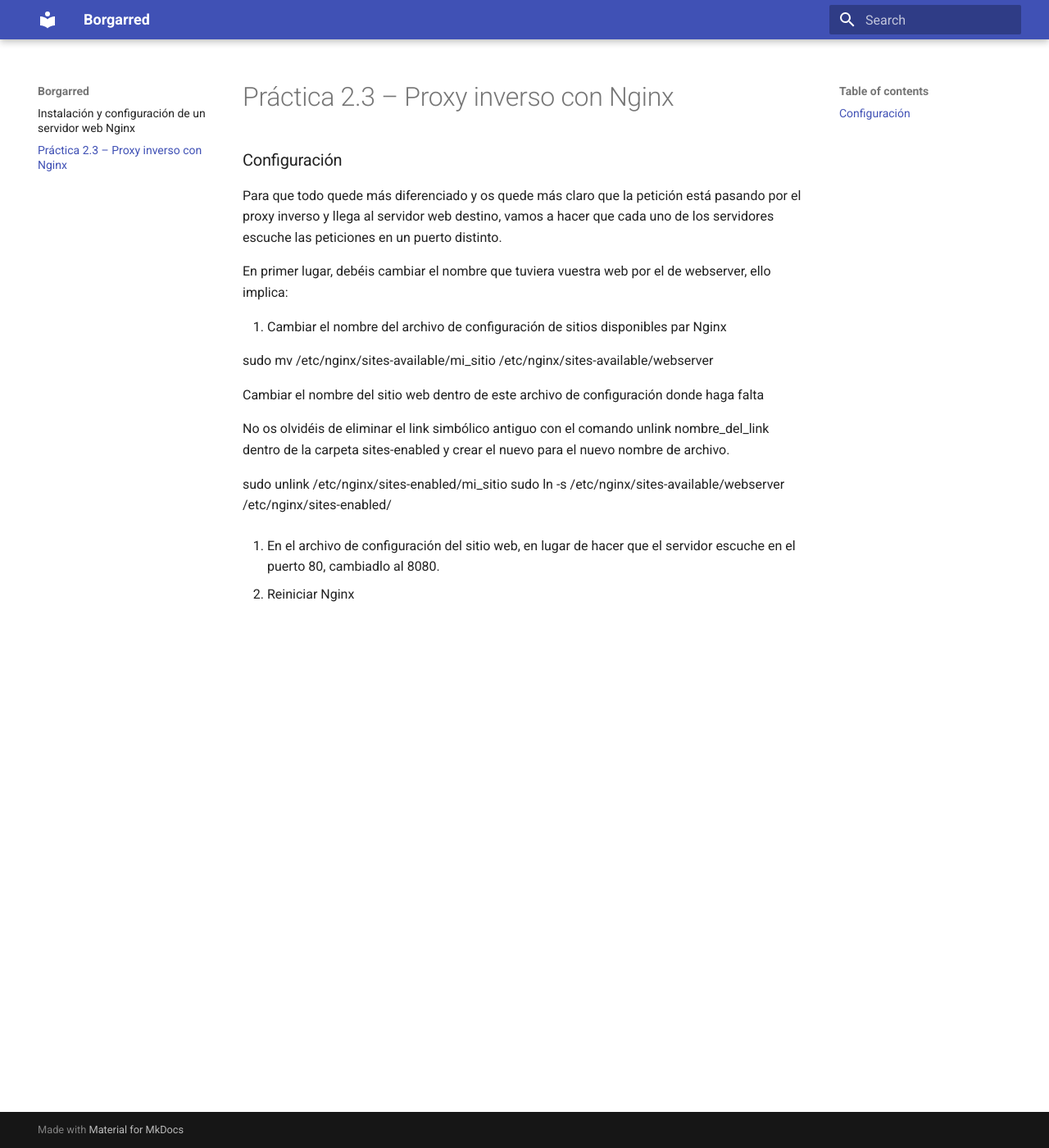
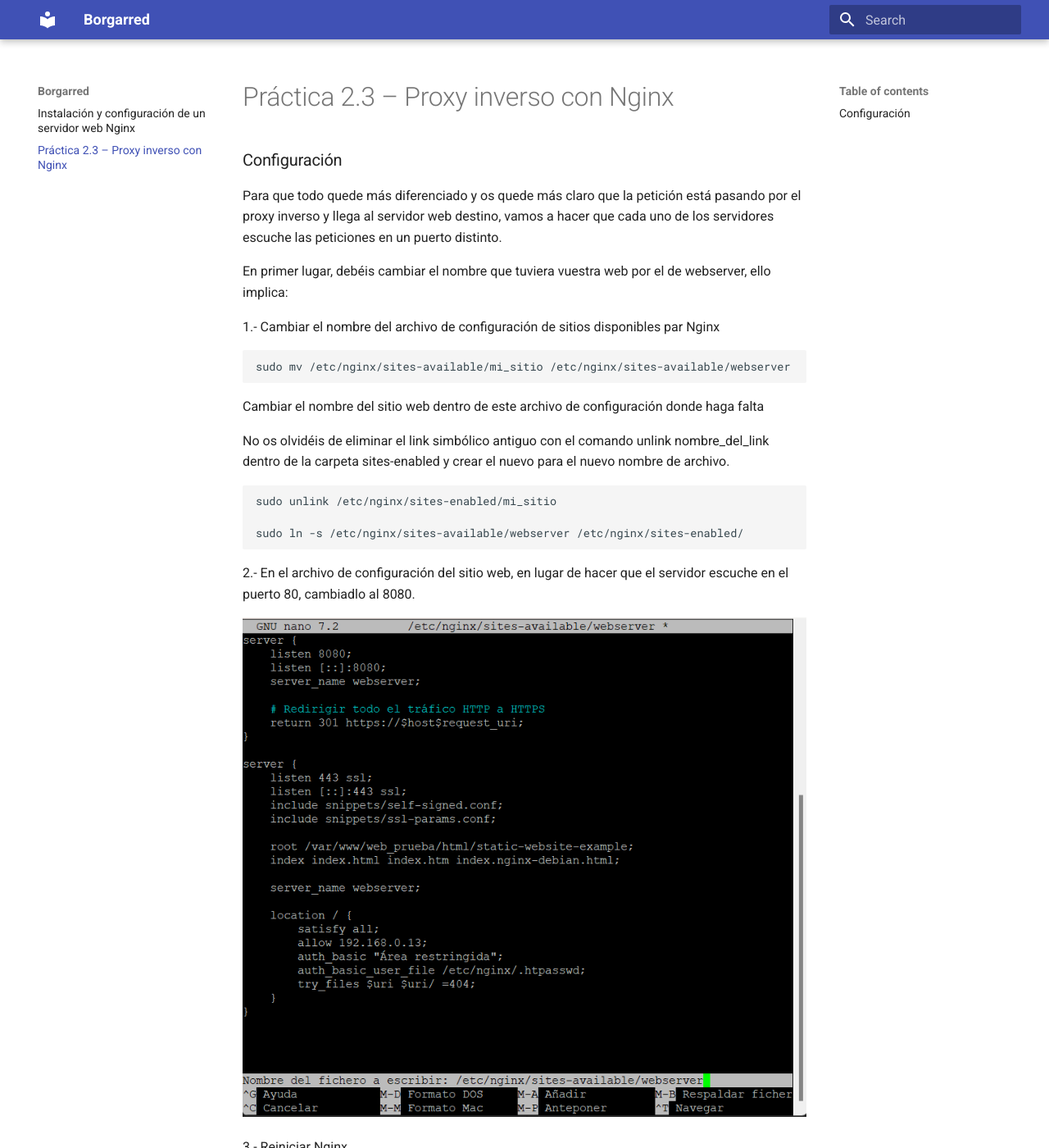
Before and after one commit to Borgarred/borgarred.github.io, an MkDocs documentation site: the page built from docs/Practica 2-3.md, in a window 1280 px wide and 1400 px high. Shown: the whole window at 82% size. Built offline with MkDocs 1.6.1 and Material for MkDocs 9.7.7, drawn with Linux system fonts in a browser that asks for light colours.

Commit message:
Practica 2.3

````diff
--- a/docs/Practica 2-3.md
+++ b/docs/Practica 2-3.md
@@ -6,19 +6,25 @@
 
 En primer lugar, debéis cambiar el nombre que tuviera vuestra web por el de webserver, ello implica:
 
-1. Cambiar el nombre del archivo de configuración de sitios disponibles par Nginx
+1.- Cambiar el nombre del archivo de configuración de sitios disponibles par Nginx
 
+```
 sudo mv /etc/nginx/sites-available/mi_sitio /etc/nginx/sites-available/webserver
+```
 
 
 Cambiar el nombre del sitio web dentro de este archivo de configuración donde haga falta
 
 No os olvidéis de eliminar el link simbólico antiguo con el comando unlink nombre_del_link dentro de la carpeta sites-enabled y crear el nuevo para el nuevo nombre de archivo.
 
+```
 sudo unlink /etc/nginx/sites-enabled/mi_sitio
+
 sudo ln -s /etc/nginx/sites-available/webserver /etc/nginx/sites-enabled/
+```
 
+2.- En el archivo de configuración del sitio web, en lugar de hacer que el servidor escuche en el puerto 80, cambiadlo al 8080.
 
-2. En el archivo de configuración del sitio web, en lugar de hacer que el servidor escuche en el puerto 80, cambiadlo al 8080.
+![alt text](assets/images/image-30.png)
 
-3. Reiniciar Nginx
+3.- Reiniciar Nginx
````
Also changed, not shown: docs/assets/images/image-30.png (added).
